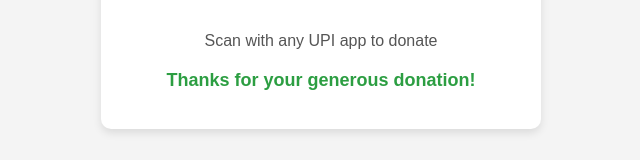
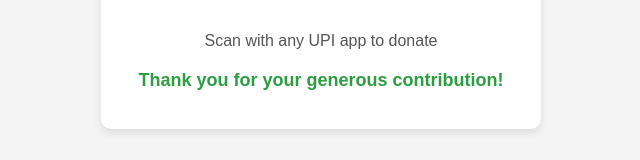
Before and after one commit to Bharadwaj-R/Medley-CeNSE-2025, a plain HTML site: page index.html in a window 1280 px wide. Shown: the part 550-710 px from the top of the page, without its empty margins (319-959 px from the left). Drawn offline with Linux system fonts and the light colour scheme.

Commit message:
Update index.html

```diff
--- a/index.html
+++ b/index.html
@@ -71,7 +71,7 @@
         <p class="text">Scan with any UPI app to donate</p>
 
         <!-- Thank you message -->
-        <p class="thanks">Thanks for your generous donation!</p>
+        <p class="thanks">Thank you for your generous contribution!</p>
     </div>
 
 </body>
```
